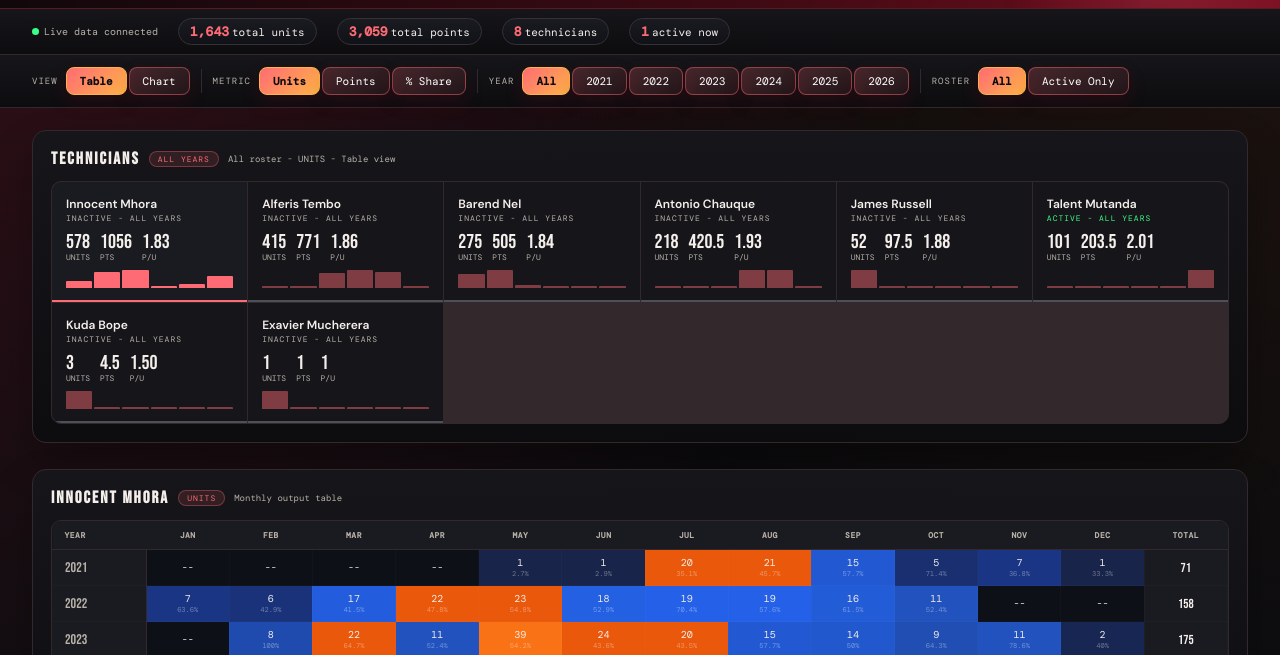
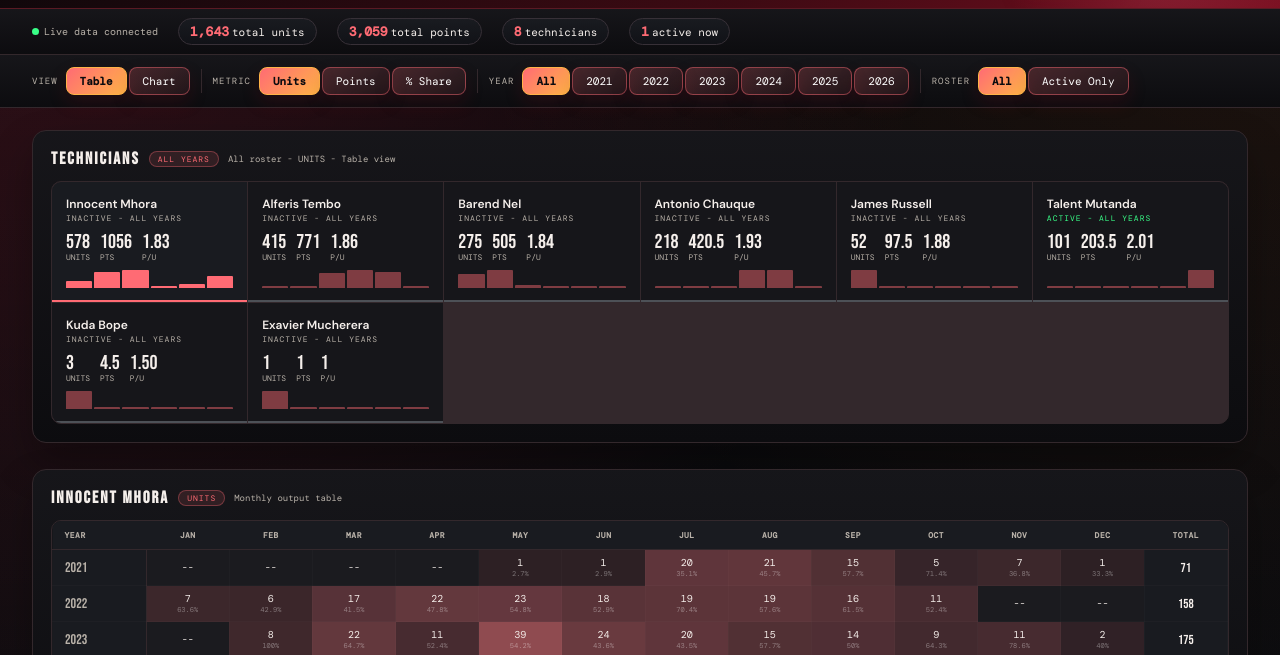
Before and after one commit to Nicka-W/liseo-dashboard-live, a plain HTML site: page index.html in a window 1280 px wide. Shown: the part 140-795 px from the top of the page. Drawn offline with nearby package versions, Linux system fonts and the light colour scheme.

Commit message:
Softer table colours

```diff
--- a/index.html
+++ b/index.html
@@ -400,12 +400,9 @@ function colorFor(index) {
 }
 
 function hc(value, maxValue) {
-  if (!value || value === 0) return '#0d1117';
+  if (!value || value === 0) return 'rgba(255,255,255,.025)';
   var tone = Math.min(value / maxValue, 1);
-  if (tone < 0.2) return 'rgba(29,78,216,' + (0.2 + tone * 2) + ')';
-  if (tone < 0.5) return 'rgba(37,99,235,' + (0.5 + tone) + ')';
-  if (tone < 0.75) return 'rgba(234,88,12,' + (0.55 + tone) + ')';
-  return 'rgba(249,115,22,' + (0.7 + tone * 0.3) + ')';
+  return 'rgba(224,110,118,' + (0.10 + tone * 0.50).toFixed(2) + ')';
 }
 
 function metricValue(raw, teamMonth) {
```
Also changed, not shown: 1 other file.
